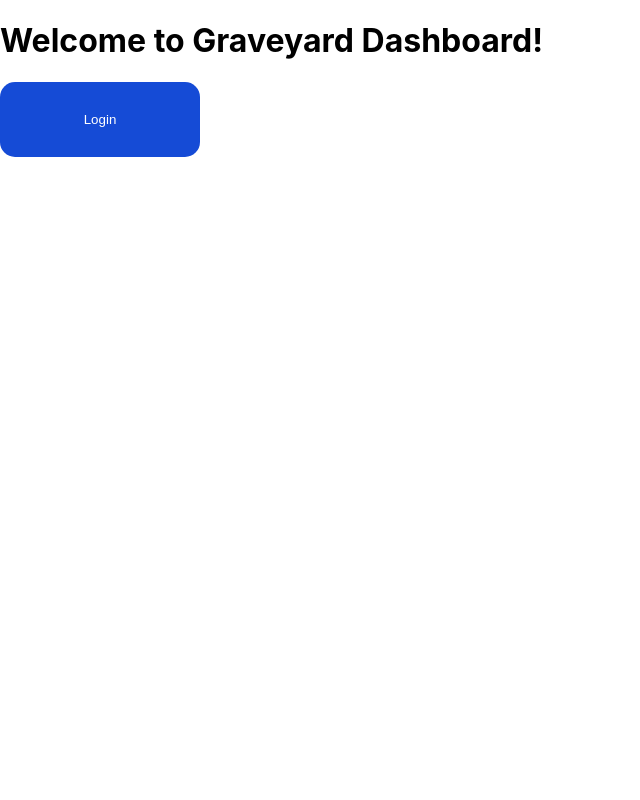
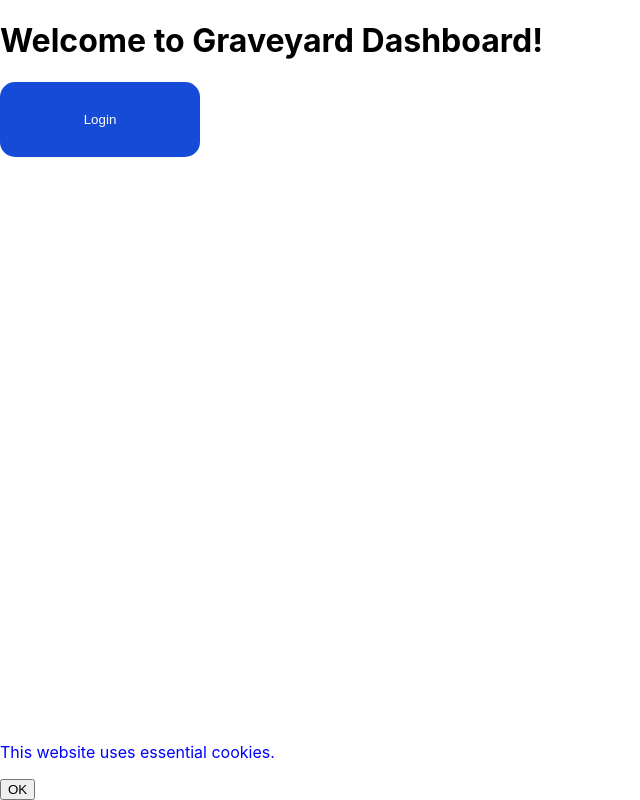
Before and after one commit to RanjeetKumar12/dashboard, a React (Create React App) app: page / in a window 1280 px wide. Shown: the whole page, without its empty margins (0-640 px from the left). Built offline with nearby package versions, Linux system fonts and the light colour scheme; no server answers.

Commit message:
Add cookie message

```diff
--- a/src/App.jsx
+++ b/src/App.jsx
@@ -1,4 +1,5 @@
 import { useCallback, useState } from 'react';
+import CookieMessage from './components/CookieMessage/';
 import DiscordLogin from './components/DiscordLogin';
 import Dashboard from './components/Dashboard';
 
@@ -13,9 +14,12 @@ const App = () => {
     <div className="App">
       <h1>Welcome to Graveyard Dashboard!</h1>
 
+      <CookieMessage />
+
       {!loggedIn && <DiscordLogin onLogin={onLoginCallback} />}
 
       {loggedIn && <Dashboard />}
+
     </div>
   );
 };
--- /dev/null
+++ b/src/components/CookieMessage/CookieMessage.jsx
@@ -0,0 +1,30 @@
+// Cookie notification required for EU users
+
+import { useState } from 'react';
+
+const CookieMessage = () => {
+  const [ hidden, setHidden ] = useState(false);
+
+  if (hidden) return null;
+
+  return (
+    <div style={{
+      width: '100%',
+      position: 'fixed',
+      color: 'blue',
+      bottom: 0,
+    }}>
+      <p>This website uses essential cookies.</p>
+
+      <button
+        onClick={() => {
+          setHidden(true);
+        }}
+      >
+        OK
+      </button>
+    </div>
+  );
+};
+
+export default CookieMessage;
--- /dev/null
+++ b/src/components/CookieMessage/index.js
@@ -0,0 +1 @@
+export {default} from './CookieMessage';
```
